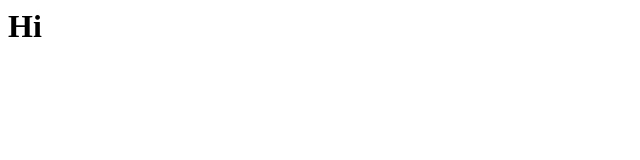
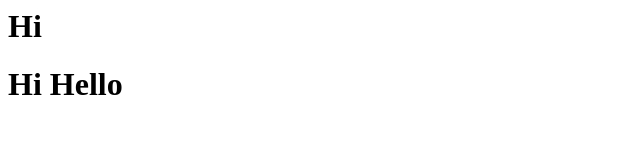
Before and after one commit to manasabalguri/Today, a plain HTML site: page index.html in a window 1280 px wide. Shown: the whole page, without its empty margins (0-640 px from the left). Drawn offline with Linux system fonts and the light colour scheme.

Commit message:
Update index.html

```diff
--- a/index.html
+++ b/index.html
@@ -2,6 +2,7 @@
 <head>
 <body>
 <h1>Hi</h1>
+<h1>Hi Hello</h1>
 </body>
 </head>
 </html>
```
